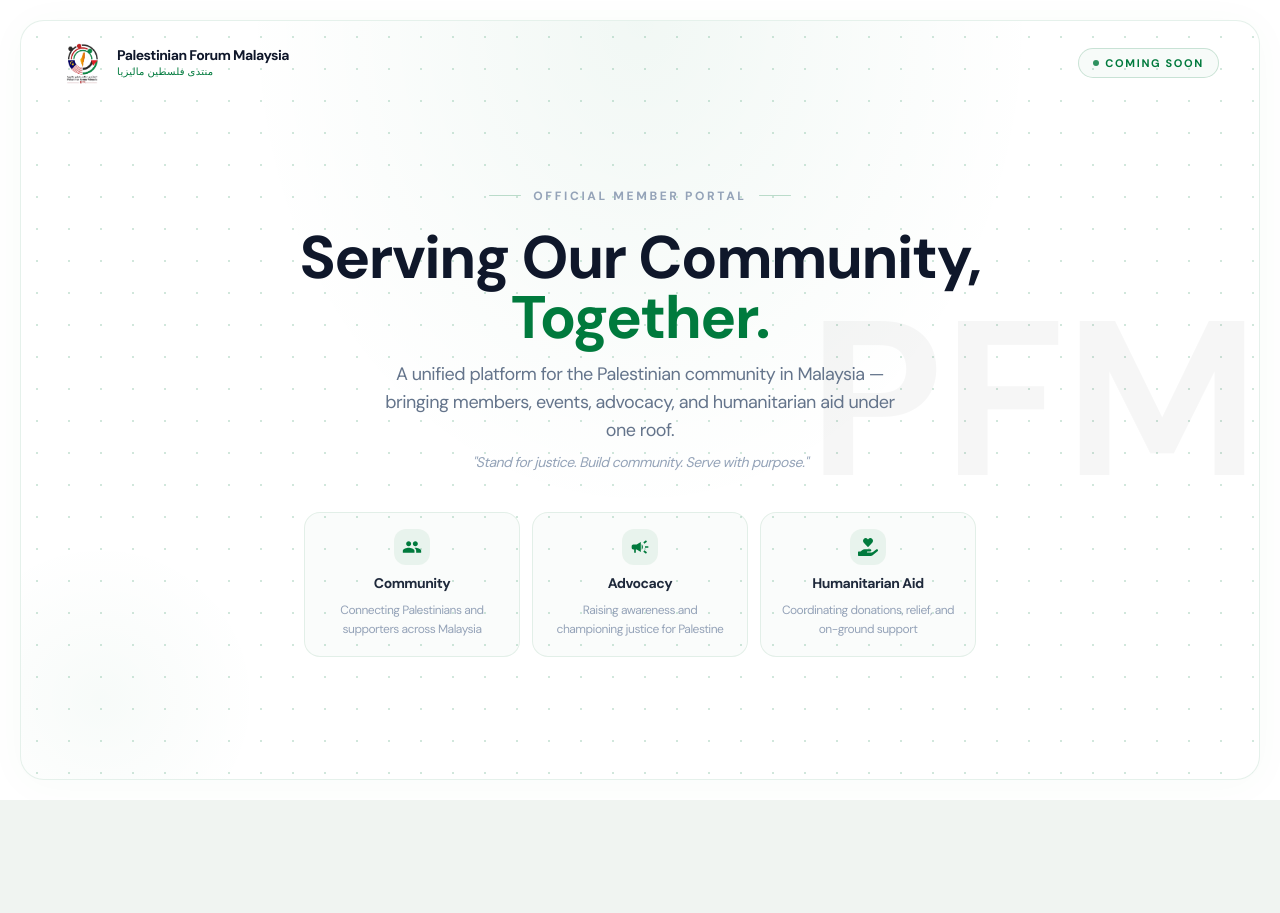
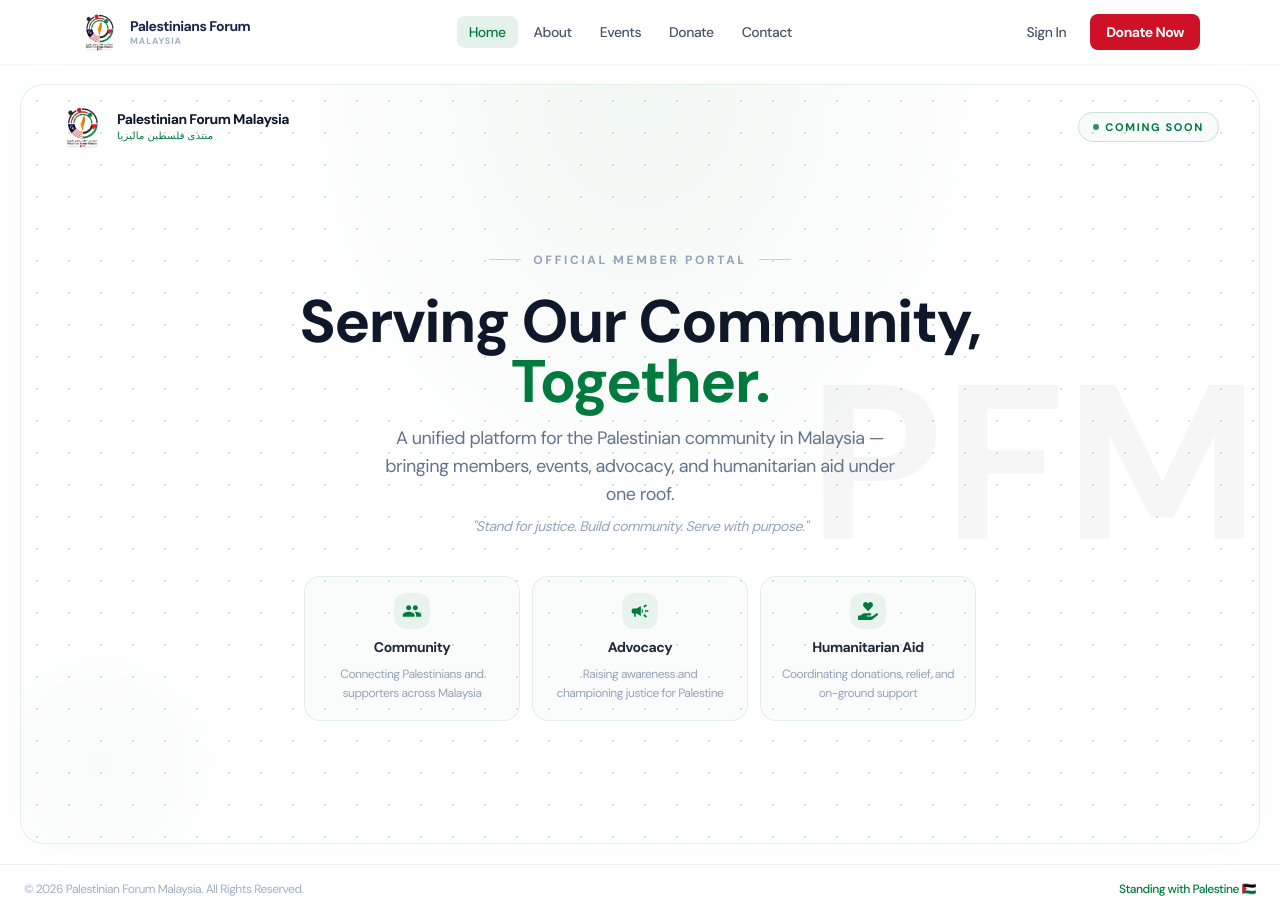
Before and after one commit to Palestinians-Forum-Malaysia-NGO/pfm-frontend, a React (Create React App) app: page / in a window 1280 px wide. Before the commit the page ends 800 px from the top, so only its background shows below. Built offline with nearby package versions, Linux system fonts and the light colour scheme; what tailwindcss-rtl would draw is missing.

Commit message:
style : public pages.
1. added navbar & footer to public pages

```diff
--- a/src/layouts/public/index.jsx
+++ b/src/layouts/public/index.jsx
@@ -1,6 +1,9 @@
 import React from "react";
 import { Routes, Route } from "react-router-dom";
 import routes from "routes.js";
+
+import PublicNavbar from "components/navbar/PublicNavbar";
+import Footer from "components/footer/Footer";
 
 export default function PublicLayout() {
   const getRoutes = () =>
@@ -12,11 +15,13 @@
 
   return (
     <div className="flex min-h-screen flex-col bg-white">
+      <PublicNavbar />
       <main className="flex-1">
         <Routes>
           {getRoutes()}
         </Routes>
       </main>
+      <Footer />
     </div>
   );
 }
```
